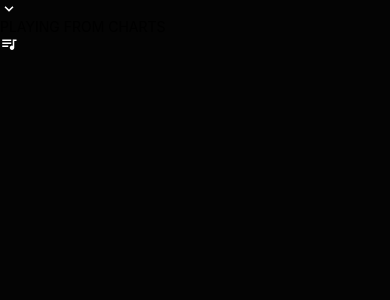
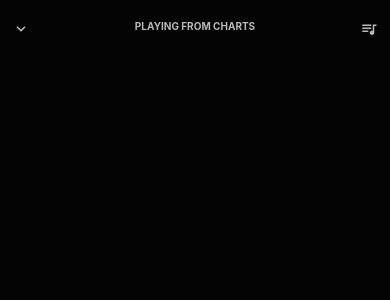
Before and after one commit to AndresTIY/Personal-Exercises, a React Native app in the folder ReactMusic/: screen / in a window 390 px wide. Shown: the top 300 px of the page. Built offline with nearby package versions, Linux system fonts and the light colour scheme.

Commit message:
header set

```diff
--- a/ReactMusic/Components/Header.js
+++ b/ReactMusic/Components/Header.js
@@ -3,15 +3,21 @@ import { Image, TouchableOpacity, View, Text } from "react-native";
 import styles from "./styles";
 
 const Header = ({ message, onDownPress, onQueuePress, onMessagePress }) => (
-  <View style={styles.container}>
+  <View style={styles.header_container}>
     <TouchableOpacity onPress={onDownPress}>
-      <Image style={styles.button} source={require("../img/arrow_down.png")} />
+      <Image
+        style={styles.header_button}
+        source={require("../img/arrow_down.png")}
+      />
     </TouchableOpacity>
-    <Text style={styles.message} onPress={onMessagePress}>
+    <Text style={styles.header_message} onPress={onMessagePress}>
       {message.toUpperCase()}
     </Text>
     <TouchableOpacity onPress={onQueuePress}>
-      <Image style={styles.button} source={require("../img/queue_music.png")} />
+      <Image
+        style={styles.header_button}
+        source={require("../img/queue_music.png")}
+      />
     </TouchableOpacity>
   </View>
 );
--- a/ReactMusic/Components/styles.js
+++ b/ReactMusic/Components/styles.js
@@ -1,8 +1,20 @@
 const styles = {
-  container: {
+  header_container: {
+    height: 72,
+    paddingTop: 20,
+    paddingHorizontal: 12,
+    flexDirection: "row"
+  },
+  header_button: {
+    opacity: 0.72
+  },
+  header_message: {
     flex: 1,
-    backgroundColor: "rgb(4,4,4)"
-  },
-  button: {},
-  message: {}
+    textAlign: "center",
+    color: "rgba(255, 255, 255, 0.72)",
+    fontWeight: "bold",
+    fontSize: 10
+  }
 };
+
+export default styles;
```
